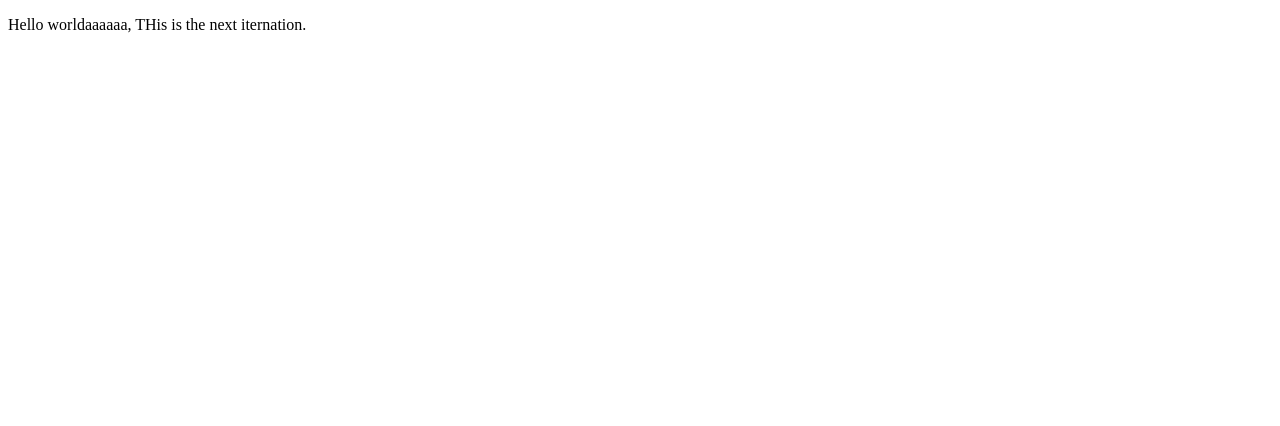
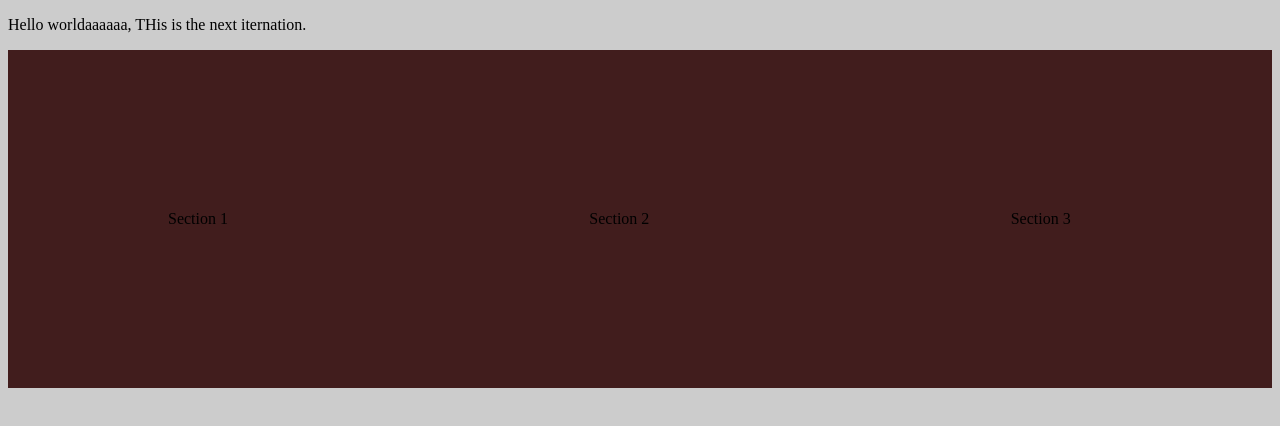
Before and after one commit to vision23media/budgrub, a plain HTML site: page index.html in a window 1280 px wide. Drawn offline with Linux system fonts and the light colour scheme.

Commit message:
Addition of styleshee

```diff
--- a/index.html
+++ b/index.html
@@ -10,13 +10,19 @@
         <title>kfdlsfkdslfksdlsf</title>
         <meta name="description" content="">
         <meta name="viewport" content="width=device-width, initial-scale=1">
-        <link rel="stylesheet" href="">
+        <link rel="stylesheet" href="style.css">
     </head>
     <body>
         <!--[if lt IE 7]>
             <p class="browsehappy">You are using an <strong>outdated</strong> browser. Please <a href="#">upgrade your browser</a> to improve your experience.</p>
         <![endif]-->
         <p>Hello worldaaaaaa, THis is the next iternation.</p>
+
+        <section>
+            <div>Section 1</div>
+            <div>Section 2</div>
+            <div>Section 3</div>
+        </section>
         <script src="" async defer></script>
     </body>
 </html>
--- /dev/null
+++ b/style.css
@@ -0,0 +1,5 @@
+html {background:#ccc}
+
+section {display: flex; flex-flow: row;}
+
+section div {width:30%; padding: 10em; background: #411d1d;}
```
